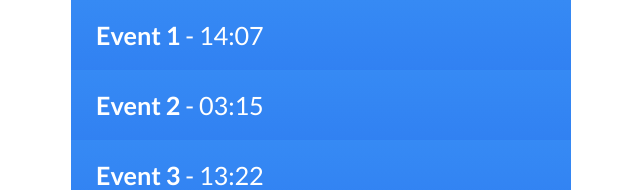
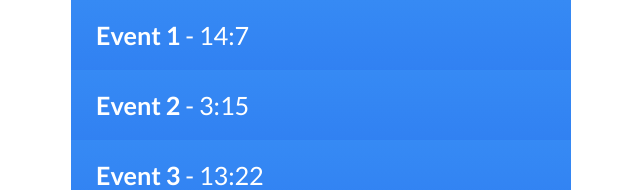
Before and after one commit to Barneyek/react-reservations-app, a React (Create React App) app: page / in a window 1280 px wide. Shown: the top 190 px of the page, without its empty margins (319-959 px from the left). Built offline with nearby package versions, Linux system fonts and the light colour scheme.

Commit message:
Refactor proptypes

```diff
--- a/src/App.jsx
+++ b/src/App.jsx
@@ -10,12 +10,12 @@ class App extends Component {
 		super();
 		this.state = {
 			events: [
-				{ id: 0, name: "Event 1", hour: "14", minute: "07", },
-				{ id: 1, name: "Event 2", hour: "03", minute: "15" },
-				{ id: 2, name: "Event 3", hour: "13", minute: "22" }
+				{ id: 0, name: "Event 1", hour: 14, minute: 7, },
+				{ id: 1, name: "Event 2", hour: 3, minute: 15 },
+				{ id: 2, name: "Event 3", hour: 13, minute: 22 }
 			],
 			editedEvent: {
-				id: uniqid(), name: "", hour: "", minute: ""
+				id: uniqid(), name: "", hour: -1, minute: -1
 			}
 		};
 
@@ -44,7 +44,7 @@ class App extends Component {
 			const editedEventExists = prevState.events.find(
 				el => el.id === prevState.editedEvent.id
 			);
-			console.log(editedEventExists);
+
 			let updatedEvents;
 			if (editedEventExists) {
 				updatedEvents = prevState.events.map(el => {
@@ -63,8 +63,8 @@ class App extends Component {
 				editedEvent: {
 					id: uniqid(),
 					name: "",
-					hour: "",
-					minute: ""
+					hour: -1,
+					minute: -1
 				}
 			};
 		});
--- a/src/Countdown.jsx
+++ b/src/Countdown.jsx
@@ -16,8 +16,10 @@ const Countdown = props => (
 
 Countdown.propTypes = {
 	name: PropTypes.string,
-	hour: PropTypes.string,
-	minute: PropTypes.string
+	hour: PropTypes.number,
+	minute: PropTypes.number,
+	onEditInit: PropTypes.func,
+	onRemove: PropTypes.func
 };
 
 export default Countdown;
--- a/src/Editevent.jsx
+++ b/src/Editevent.jsx
@@ -1,6 +1,7 @@
 import React from "react";
 import "./Editevent.css";
 import { isValidNumberInput } from "./utils.js";
+import PropTypes from "prop-types";
 
 const EditEvent = props => {
 	return (
@@ -23,7 +24,7 @@ const EditEvent = props => {
 					type="tel"
 					id="hour"
 					name="hour"
-					value={props.hour}
+					value={props.hour === -1 ? "" : props.hour}
 					onKeyPress={e =>
 						isValidNumberInput(e)
 					}
@@ -38,7 +39,7 @@ const EditEvent = props => {
 					type="tel"
 					id="minute"
 					name="minute"
-					value={props.minute}
+					value={props.minute === -1 ? "" : props.minute}
 					onKeyPress={e =>
 						isValidNumberInput(e)
 					}
@@ -55,4 +56,12 @@ const EditEvent = props => {
 	);
 };
 
+EditEvent.propTypes = {
+	name: PropTypes.string,
+	hour: PropTypes.number,
+	minute: PropTypes.number,
+	onInputChange: PropTypes.func,
+	onSave: PropTypes.func
+};
+
 export default EditEvent;
```
